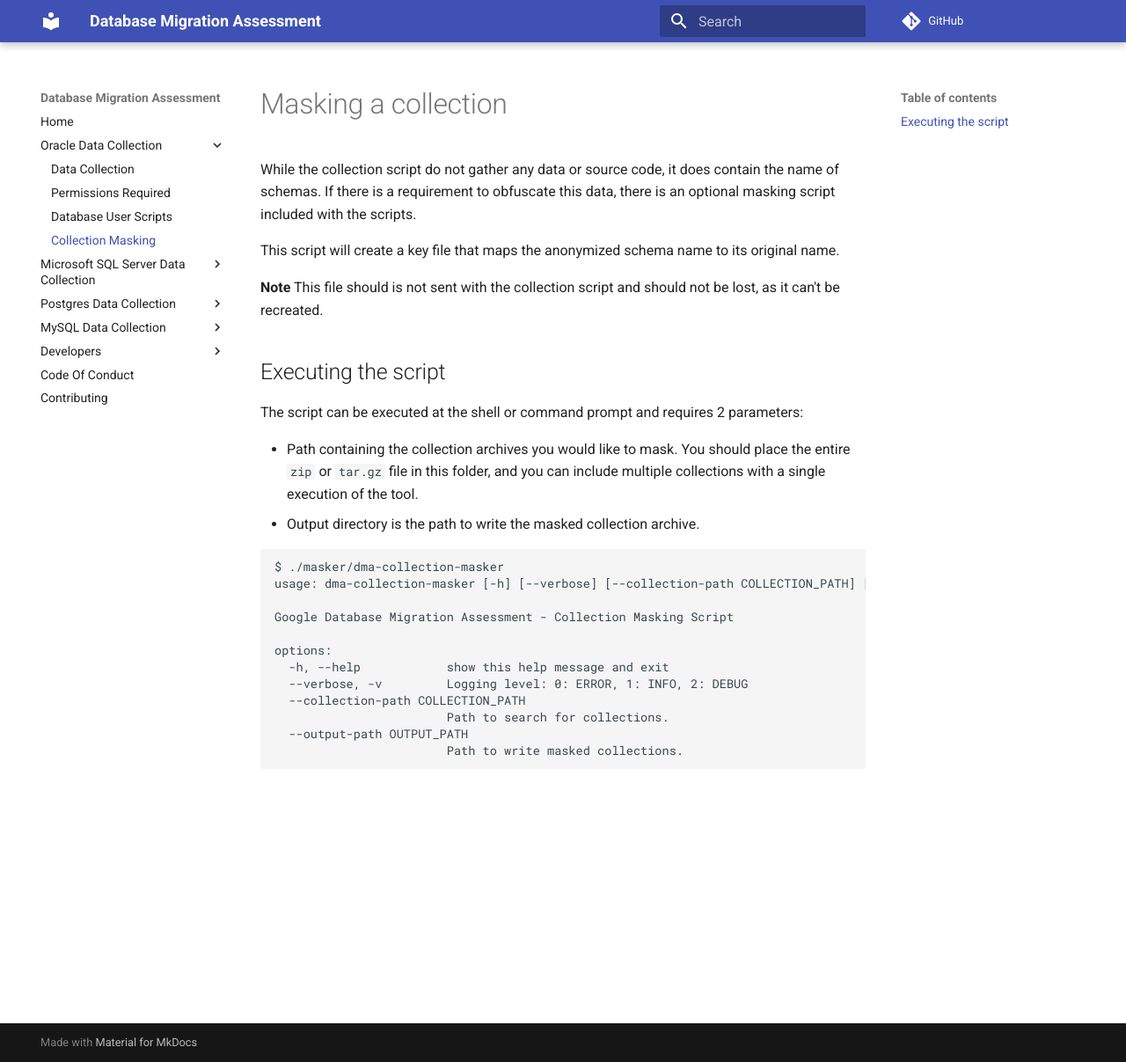
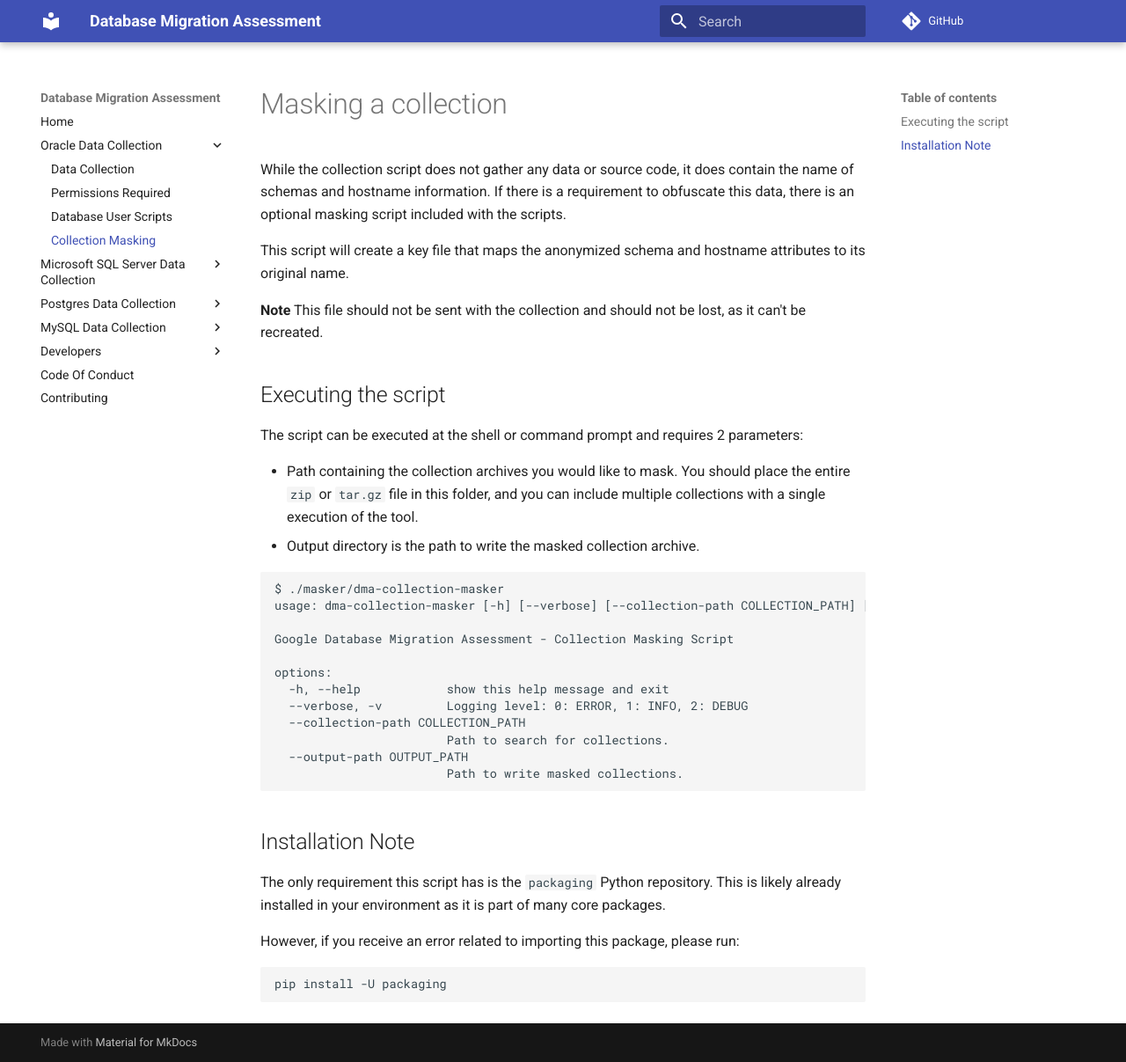
Before and after one commit to GoogleCloudPlatform/database-assessment, an MkDocs documentation site: the page built from docs/user_guide/oracle/collection_masker.md, in a window 1280 px wide and 1207 px high. Shown: the whole window at 88% size. Built offline with MkDocs 1.6.1 and Material for MkDocs 9.7.7, drawn with Linux system fonts in a browser that asks for light colours; comment, search, counter and statistics services are not loaded.

Commit message:
feat: column masking additions and file name masking (#362)
* feat: first pass at masking other fields

* refactor: remove match case with rule based function

* refactor: replace use of Faker with own class

* chore: remove faker from requirements

* fix: pkey and collection_key inconsistencies

* fix: adjust relative end of file column positions based on collection version

* refactor: revert type hints

* chore: updated script notes

* Update scripts/masker/dma-collection-masker

Co-authored-by: Cody Fincher <204685+cofin@users.noreply.github.com>

* Update scripts/masker/dma-collection-masker

Co-authored-by: Cody Fincher <204685+cofin@users.noreply.github.com>

* fix: documentation adjustments

---------

Co-authored-by: Cody Fincher <204685+cofin@users.noreply.github.com>
Co-authored-by: Cody Fincher <codyfincher@google.com>

````diff
--- a/docs/user_guide/oracle/collection_masker.md
+++ b/docs/user_guide/oracle/collection_masker.md
@@ -1,10 +1,10 @@
 # Masking a collection
 
-While the collection script do not gather any data or source code, it does contain the name of schemas. If there is a requirement to obfuscate this data, there is an optional masking script included with the scripts.
+While the collection script does not gather any data or source code, it does contain the name of schemas and hostname information. If there is a requirement to obfuscate this data, there is an optional masking script included with the scripts.
 
-This script will create a key file that maps the anonymized schema name to its original name.
+This script will create a key file that maps the anonymized schema and hostname attributes to its original name.
 
-**Note** This file should is not sent with the collection script and should not be lost, as it can't be recreated.
+**Note** This file should not be sent with the collection and should not be lost, as it can't be recreated.
 
 ## Executing the script
 
@@ -27,3 +27,13 @@ options:
   --output-path OUTPUT_PATH
                         Path to write masked collections.
 ```
+
+## Installation Note
+
+The only requirement this script has is the `packaging` Python repository.  This is likely already installed in your environment as it is part of many core packages.
+
+However, if you receive an error related to importing this package, please run:
+
+```shell
+pip install -U packaging
+```
````
Also changed, not shown: 1 other file.
